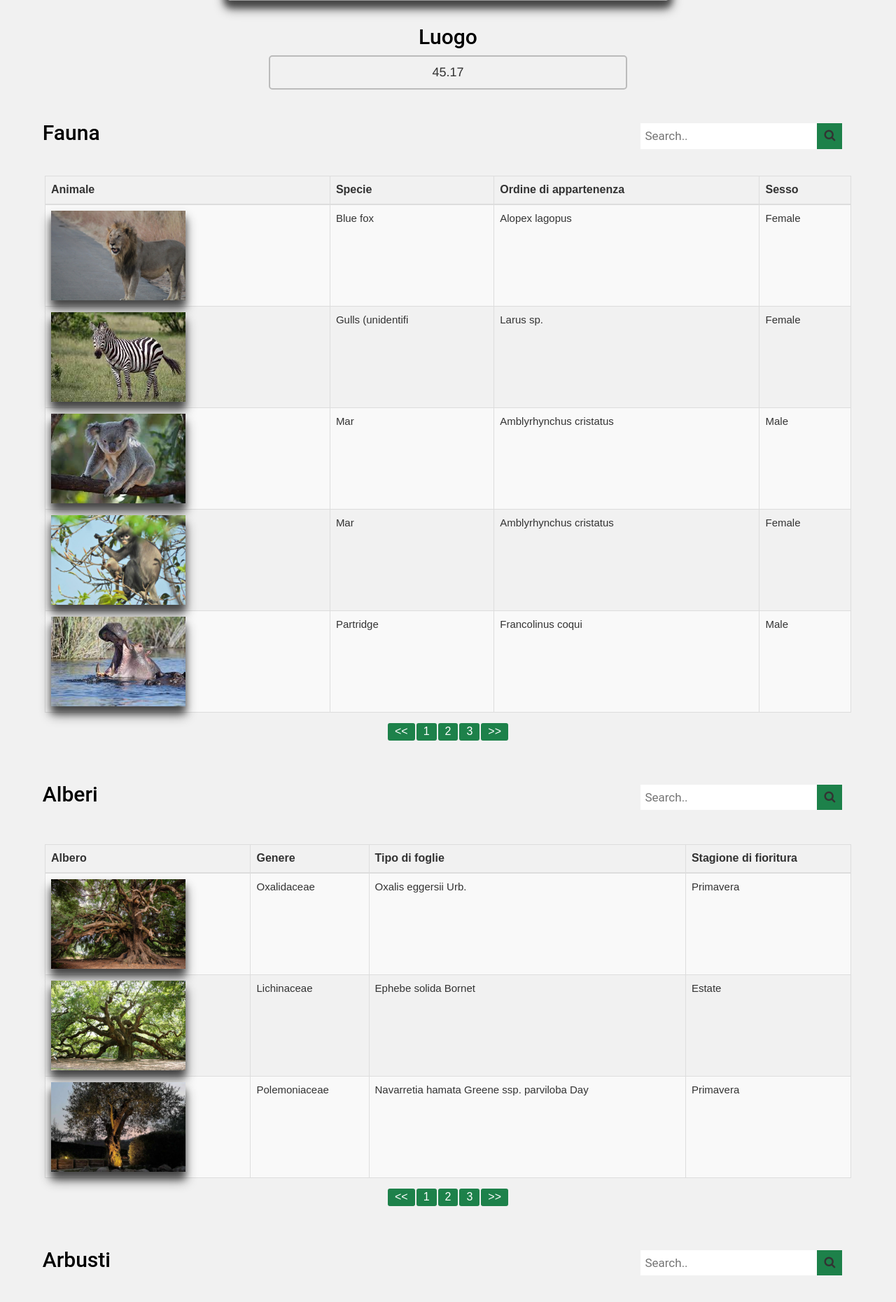
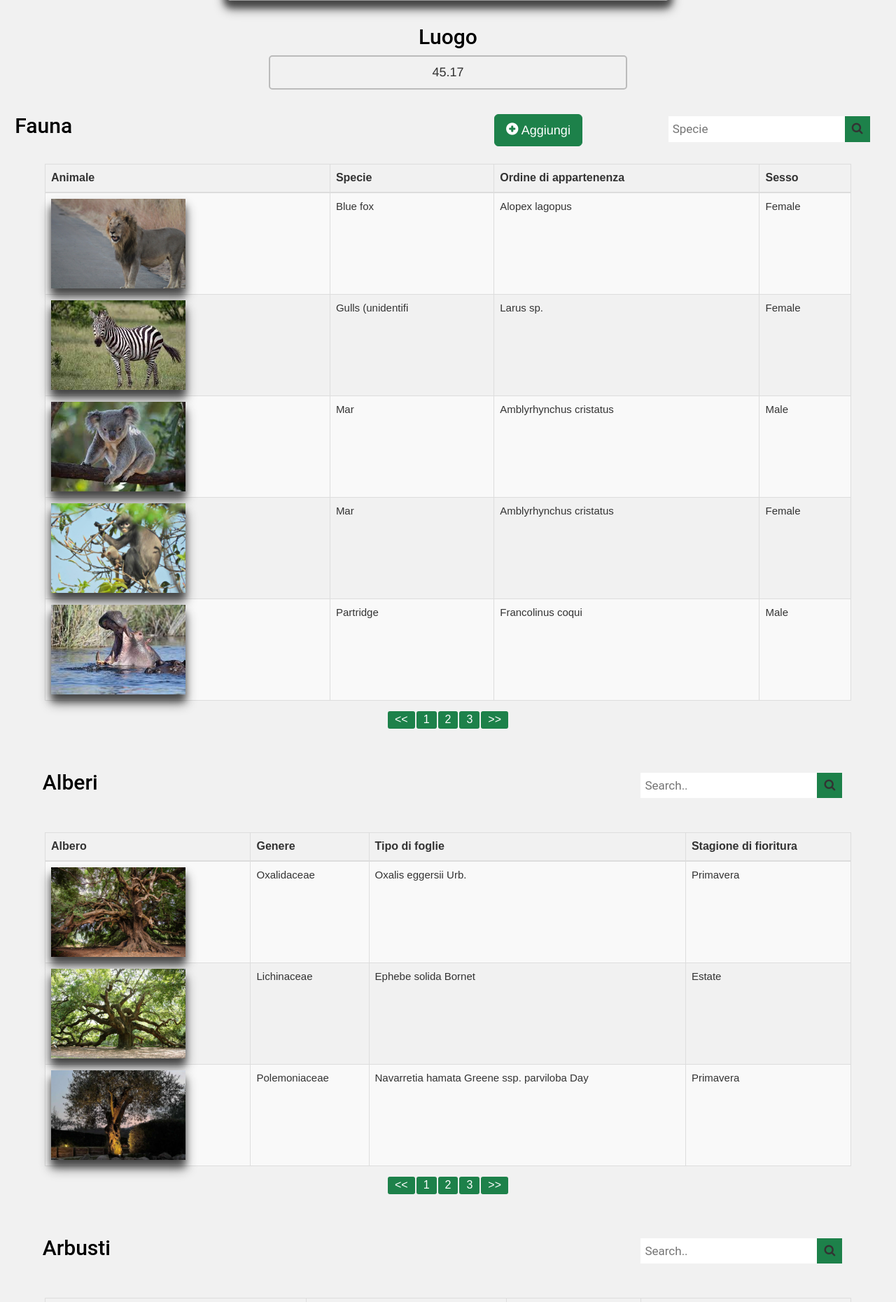
Before and after one commit to ProgettoTeam/ProgettoEdS, a PHP site: page /PHP/Public/parco.php?IdParco=5 in a window 1280 px wide. Shown: the part 670-2530 px from the top of the page at 70% size. Run offline with PHP 8.4, Linux system fonts and the light colour scheme; data comes from the database, SQL or seed files in the repository; some libraries are stand-ins or nearby versions; grey boxes are pictures that could not be loaded.

Commit message:
Update tabellaFauna.php

```diff
--- a/PHP/Public/tabellaFauna.php
+++ b/PHP/Public/tabellaFauna.php
@@ -1,18 +1,20 @@
 <div class="rowimg">
-   <div class="columnbtn">
+   <div class="column">
       <h2 class="titolo2" style="float:left;">Fauna</h2>
    </div>
 
-   <div class="columnbtn">
+   <div class="column">
       <div class="bottone">
-            <div class="search-container">
-                <form>
-                    <input type="text" placeholder="Search.." name="search">
-                    <button type="submit"><i class="fa fa-search"></i></button>
-                </form>
+         <a href="form-aggiungi.php?tabella=parco" class="btn btn-success btn-lg">
+            <span class="glyphicon glyphicon-plus-sign"></span> Aggiungi
+         </a>
       </div>
    </div>
-   </div>
+
+   <?php
+   $tabella = 'fauna';
+   include 'Searchbar.php'
+   ?>
 </div>
 
 <table id="tableData" class="table table-bordered table-striped">
@@ -27,7 +29,11 @@
    <tbody>
    <?php
       $query_fauna = "SELECT * FROM fauna WHERE fk_IdParco = '$parco[0]'";
-      $result = mysqli_query($conn, $query_fauna);
+      if(isset($_POST["submit_fauna"])){
+         $specieAnimale = mysqli_real_escape_string($conn, $_POST['search']);
+         $query_fauna = "SELECT * FROM fauna INNER JOIN categoria ON (fk_IdCategoria = IdCategoria) WHERE categoria.Specie LIKE '$specieAnimale' AND fauna.fk_IdParco = '$parco[0]'";
+      }
+      if($result = mysqli_query($conn, $query_fauna)) {
          while($fauna = mysqli_fetch_array($result))
          {
             $query_categoria = "SELECT * FROM categoria WHERE IdCategoria = " . $fauna['fk_IdCategoria'];
@@ -44,6 +50,7 @@
             </tr>
             <?php
          }
+      }
       ?>
    </tbody>
 </table>
```
Lines whose indentation alone changed are shown as unchanged.
